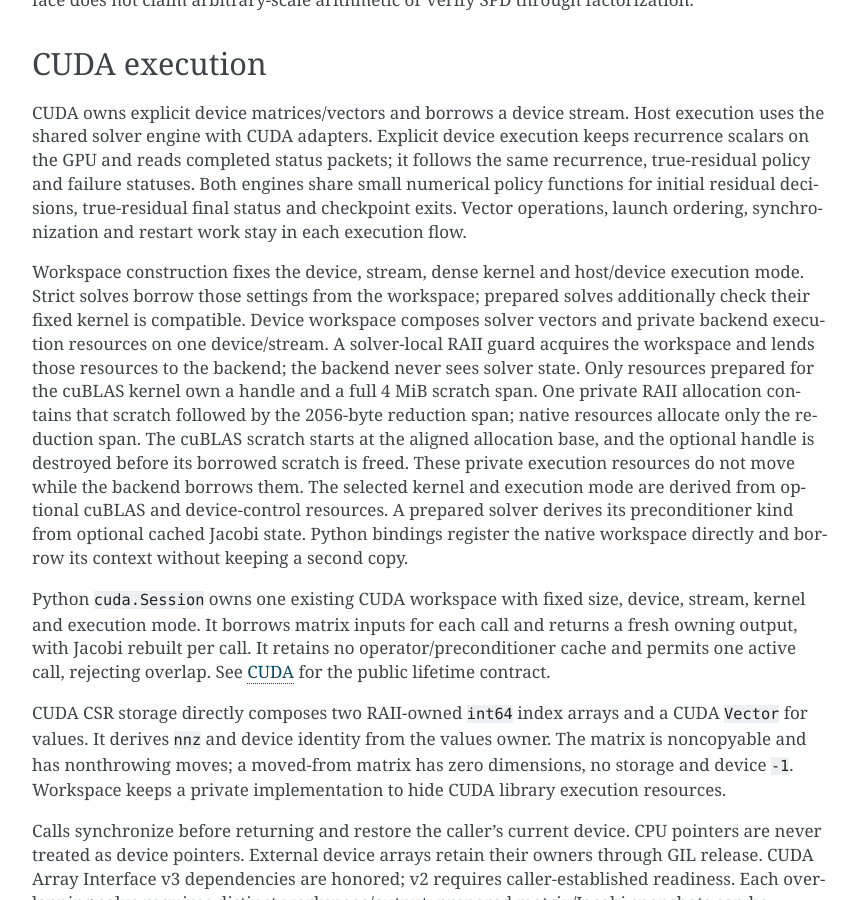
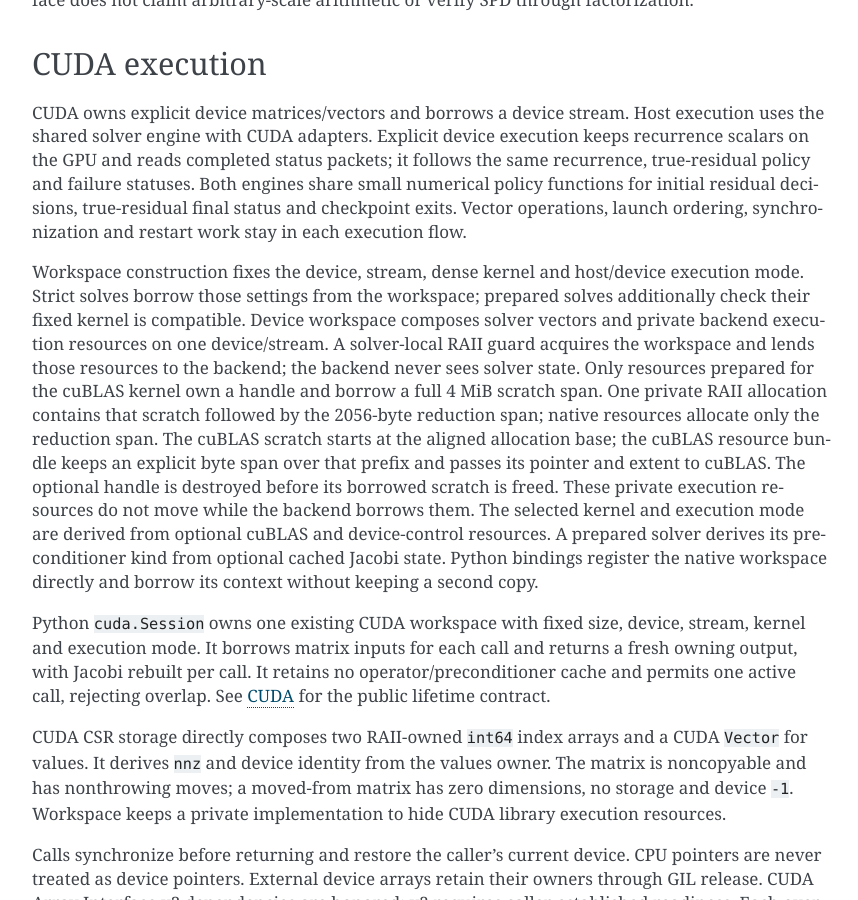
Before and after one commit to ThreeMonth03/Conjugate-Gradient-Method-library, a Sphinx documentation site: the page built from docs/architecture.rst, in a window 1280 px wide and 900 px high, scrolled down 3893 px. Shown: the whole window, without its empty margins (308-1166 px from the left). Built offline with Sphinx 7.4.7, drawn with Linux system fonts in a browser that asks for light colours.

Commit message:
Represent CUDA scratch as an explicit borrowed span

```diff
--- a/docs/architecture.rst
+++ b/docs/architecture.rst
@@ -214,13 +214,15 @@
 one device/stream. A
 solver-local RAII guard acquires the workspace and lends those resources to
 the backend; the backend never sees solver state. Only resources prepared
-for the cuBLAS kernel own a handle and a full 4 MiB scratch span. One private
-RAII allocation contains that scratch followed by the 2056-byte reduction
-span; native resources allocate only the reduction span. The cuBLAS scratch
-starts at the aligned allocation base, and the optional handle is destroyed
-before its borrowed scratch is freed. These private execution resources do
-not move while the backend borrows them. The selected kernel and
-execution mode are derived from optional cuBLAS and device-control resources.
+for the cuBLAS kernel own a handle and borrow a full 4 MiB scratch span. One
+private RAII allocation contains that scratch followed by the 2056-byte
+reduction span; native resources allocate only the reduction span. The cuBLAS scratch
+starts at the aligned allocation base; the cuBLAS resource bundle keeps an
+explicit byte span over that prefix and passes its pointer and extent to
+cuBLAS. The optional handle is destroyed before its borrowed scratch is freed.
+These private execution resources do not move while the backend borrows them.
+The selected kernel and execution mode are derived from optional cuBLAS and
+device-control resources.
 A prepared solver derives its preconditioner kind from optional cached Jacobi
 state. Python bindings register the native workspace directly and borrow its
 context without keeping a second copy.
```
Also changed, not shown: 3 other files.
